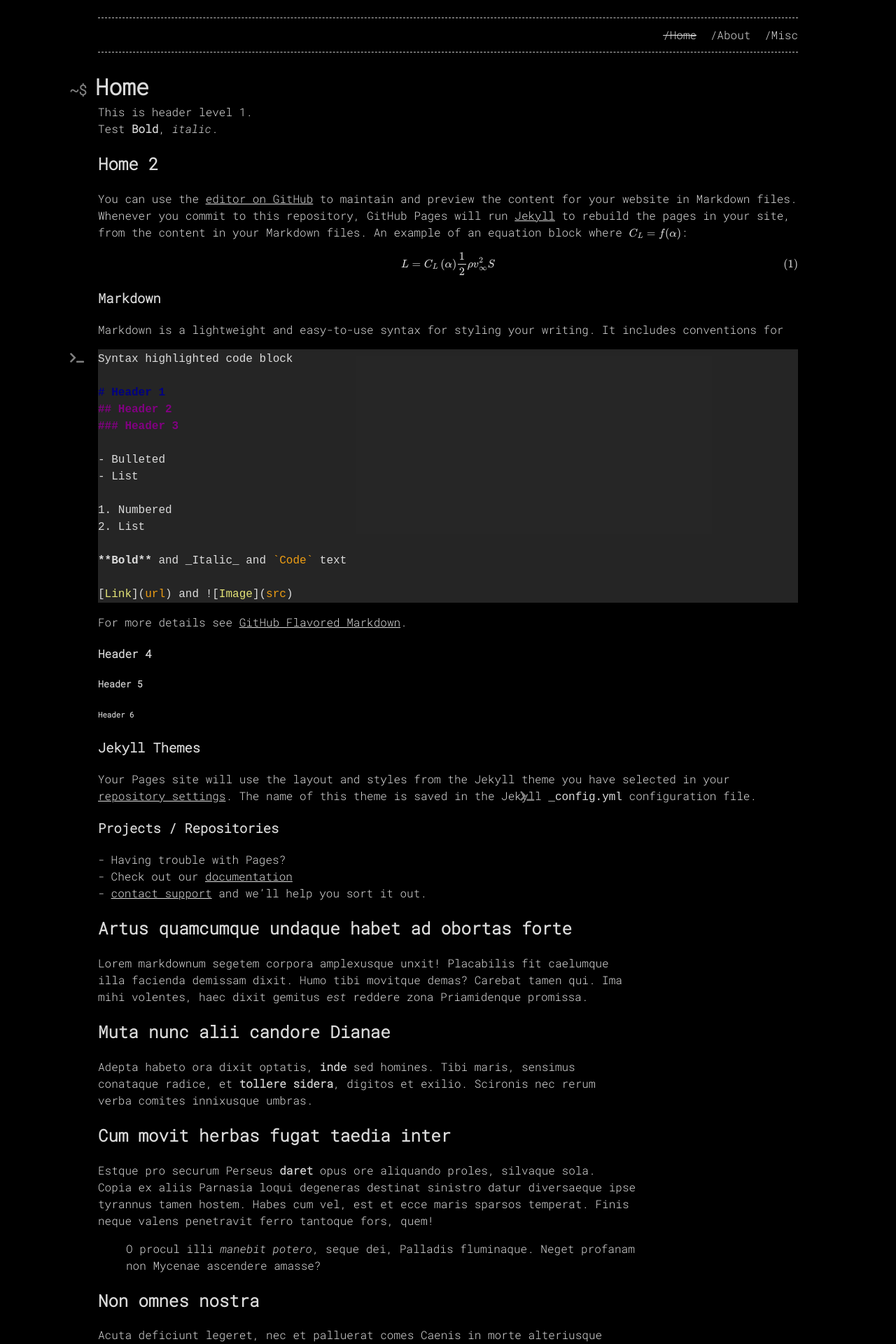
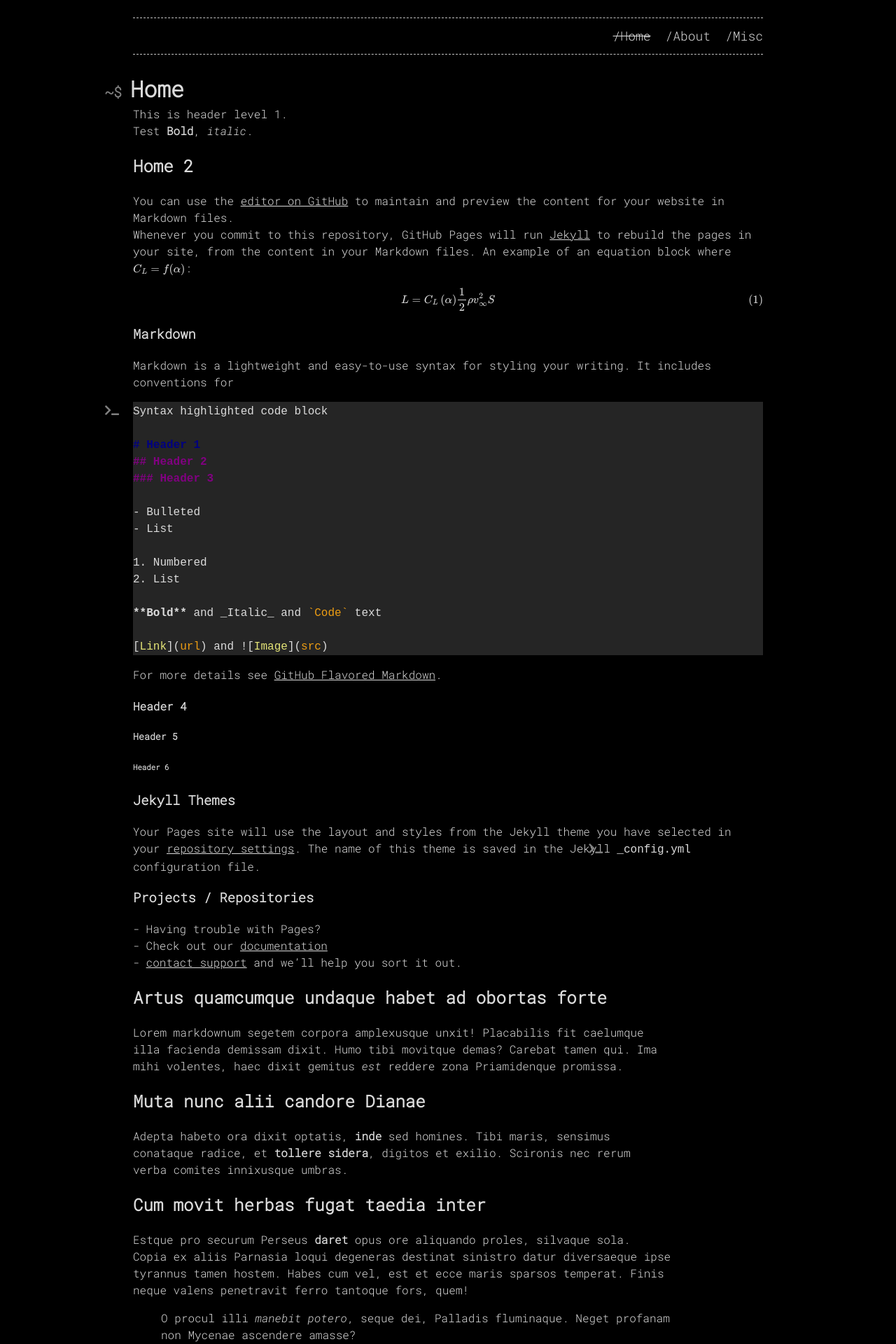
Before and after one commit to mvdhoek/mvdhoek.github.io, a Jekyll site: the page built from index.md, in a window 1280 px wide. Shown: the top 1920 px of the page at 70% size. Built offline with Jekyll 4.4.1, drawn with Linux system fonts in a browser that asks for light colours; nearby versions of some CDN libraries; formulas are drawn with MathJax 3.

Commit message:
Changed some styles

```diff
--- a/_sass/base.scss
+++ b/_sass/base.scss
@@ -9,7 +9,7 @@ $base-font-size:       16px !default;
 $mobile-font-size:     14px !default;
 $base-line-height:     1.5 !default;
 $container-width:      90% !default;
-$container-max-width:  1000px !default;
+$container-max-width:  900px !default;
 
 /**
  * Global
@@ -56,12 +56,12 @@ footer { margin-bottom: 20px; }
  * Header/Navigation
  */
 .menu { border-top: var(--border);  border-bottom: var(--border);  margin-bottom: 25px; }
-.menu ul { margin-top: 12px;  margin-bottom: 12px;  padding-left: 0px;  list-style-type: none;  text-align: right; }
+.menu ul { margin-top: 12px;  margin-bottom: 12px;  padding-left: 0px;  list-style-type: none;  text-align: right; font-size: 18px; }
 .menu ul li { display: inline;  margin-left: 10px; }
 .menu ul li a { text-decoration: none;  color: var(--text-color); }
 .menu ul li a:hover { text-decoration: none; color: var(--background-color); background-color: var(--base-color); }
 
-.menu ul li a.current-page { text-decoration: line-through;  color: var(--text-color);  background-color: var(--background-color); }
+.menu ul li a.current-page { text-decoration: line-through;  color: var(--text-color); }
 .menu ul li a.current-page:hover { text-decoration: line-through; color: var(--background-color); background-color: var(--text-color); }
 
 
```
